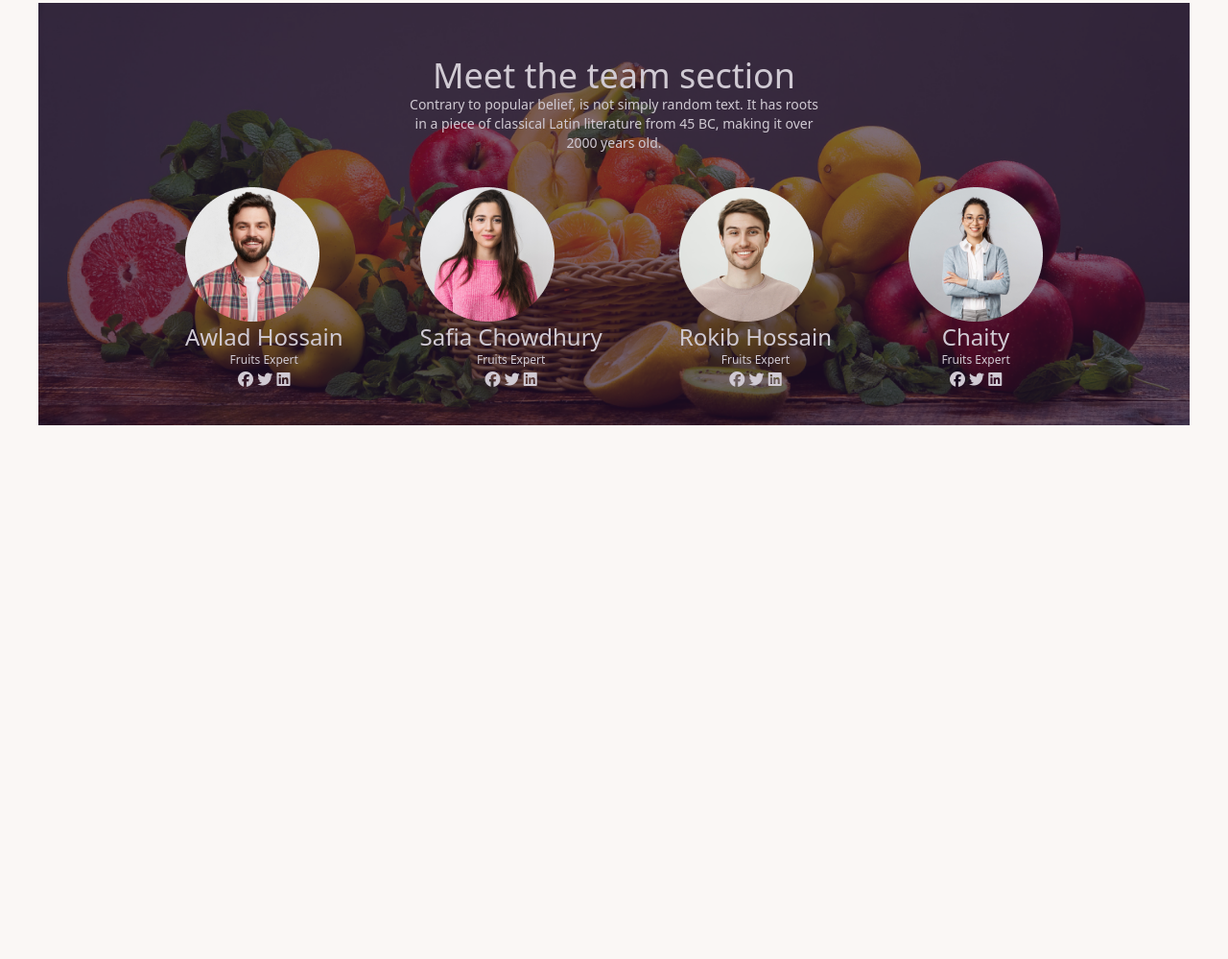
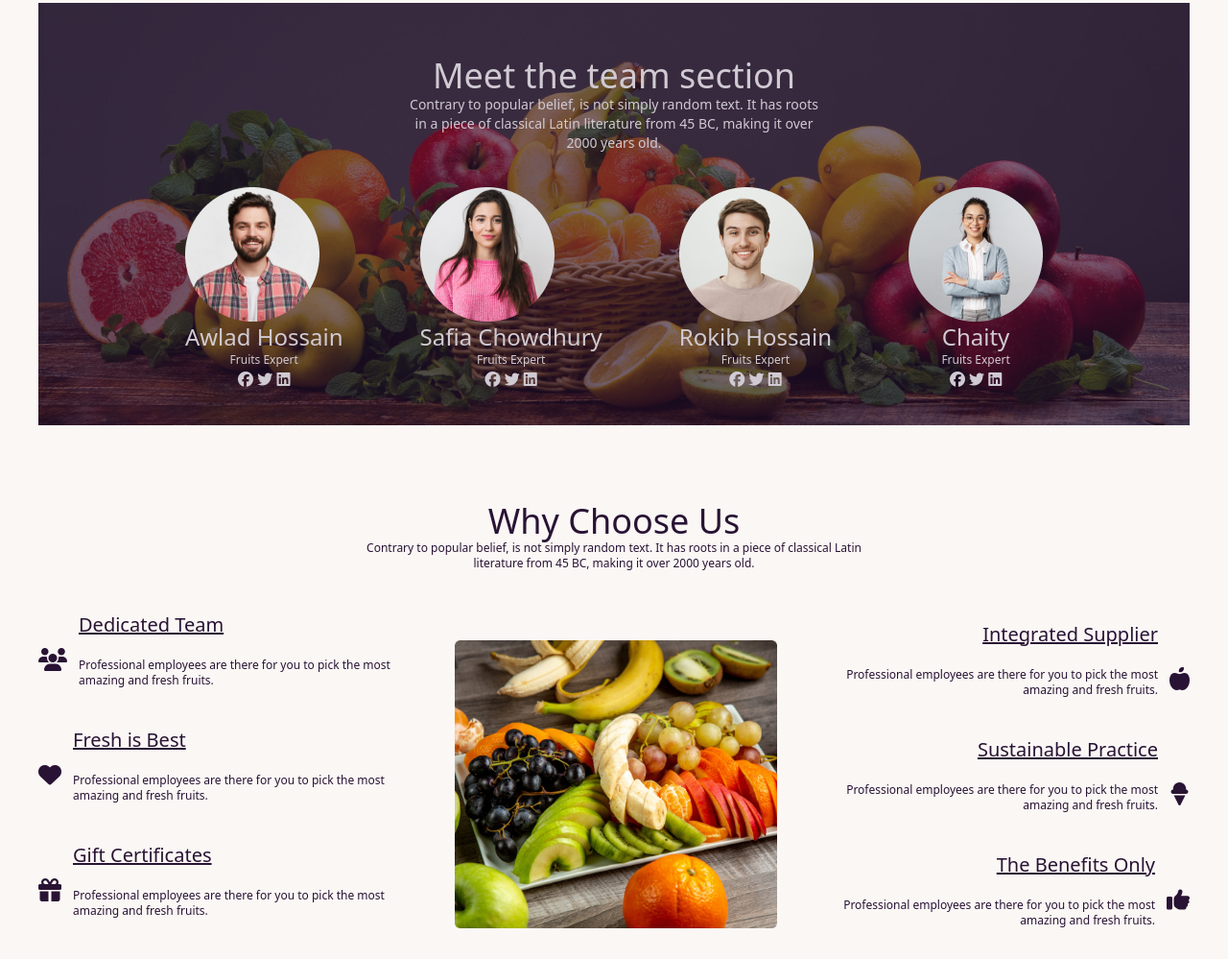
Before and after one commit to mehedi-mh/B8A3-fruit-brust, a plain HTML site: page index.html in a window 1280 px wide. Shown: the part 1366-2365 px from the top of the page at 96% size. Before the commit the page ends 1809 px from the top, so only its background shows below. Drawn offline with nearby package versions, Linux system fonts and the light colour scheme.

Commit message:
added featured section

```diff
--- a/index.html
+++ b/index.html
@@ -575,6 +575,99 @@
            </div>
          </div>
 
+         <div class="max-w-screen-xl mx-auto">
+            <div class="text-center w-[45%] mx-auto mt-20 pb-10">
+              <h2 class="text-4xl">Why Choose Us</h2>
+              <p class="text-xs">Contrary to popular belief, is not simply random
+                text. It has roots in a piece of classical Latin literature from 45
+                BC, making it over 2000 years old.</p>
+            </div>
+
+            <div class="items-center  text-center mx-auto lg:flex gap-8">
+
+              <div class="text-center lg:text-left">
+                <div class="lg:flex items-center gap-3 pb-5">
+                  <div>
+                    <p class="text-2xl"><i class="fa-solid fa-users"></i></p>
+                  </div>
+                  <div>
+                    <h1 class="text-xl pb-5"><u>Dedicated Team</u> </h1>
+                    <p class="text-xs pb-5">Professional employees are there for you
+                      to pick the most amazing and fresh fruits.</p>
+                  </div>
+                </div>
+
+                <div class="lg:flex items-center gap-3 pb-5">
+                  <div>
+                    <p class="text-2xl"><i class="fa-solid fa-heart"></i></p>
+                  </div>
+                  <div>
+                    <h1 class="text-xl pb-5"><u>Fresh is Best</u> </h1>
+                    <p class="text-xs pb-5">Professional employees are there for you
+                      to pick the most amazing and fresh fruits.</p>
+                  </div>
+                </div>
+
+                <div class="lg:flex items-center gap-3 pb-5">
+                  <div>
+                    <p class="text-2xl"><i class="fa-solid fa-gift"></i></p>
+                  </div>
+                  <div>
+                    <h1 class="text-xl pb-5"><u>Gift Certificates</u> </h1>
+                    <p class="text-xs pb-5">Professional employees are there for you
+                      to pick the most amazing and fresh fruits.</p>
+                  </div>
+                </div>
+
+              </div>
+
+              <div class="flex justify-center mx-auto p-8">
+                <img src="./images/whychoose1.png" alt>
+              </div>
+
+              <div class="text-center lg:text-right">
+                <div class="lg:flex flex-row-reverse items-center gap-3  ">
+                  <div>
+                    <p class="text-2xl"><i class="fa-solid fa-apple-whole"></i></p>
+                  </div>
+                  <div>
+                    <h1 class="text-xl pb-5"><u>Integrated Supplier</u> </h1>
+                    <p class="text-xs pb-10">Professional employees are there for
+                      you to pick the most amazing and fresh fruits.</p>
+                  </div>
+
+                </div>
+
+                <div class="lg:flex flex-row-reverse items-center gap-3 ">
+                  <div>
+                    <p class="text-2xl"><i class="fa-solid fa-ice-cream"></i></p>
+                  </div>
+                  <div>
+                    <h1 class="text-xl pb-5"><u>Sustainable Practice</u> </h1>
+                    <p class="text-xs pb-10">Professional employees are there for
+                      you to pick the most amazing and fresh fruits.</p>
+                  </div>
+
+                </div>
+
+                <div class="lg:flex flex-row-reverse items-center gap-3 ">
+                  <div>
+                    <p class="text-2xl"><i class="fa-solid fa-thumbs-up"></i></p>
+                  </div>
+                  <div>
+                    <h1 class="text-xl pb-5"><u>The Benefits Only</u> </h1>
+                    <p class="text-xs pb-5">Professional employees are there for you
+                      to pick the most amazing and fresh fruits.</p>
+                  </div>
+
+                </div>
+
+              </div>
+
+            </div>
+
+          </div>
+
 
         </main>
 
```
